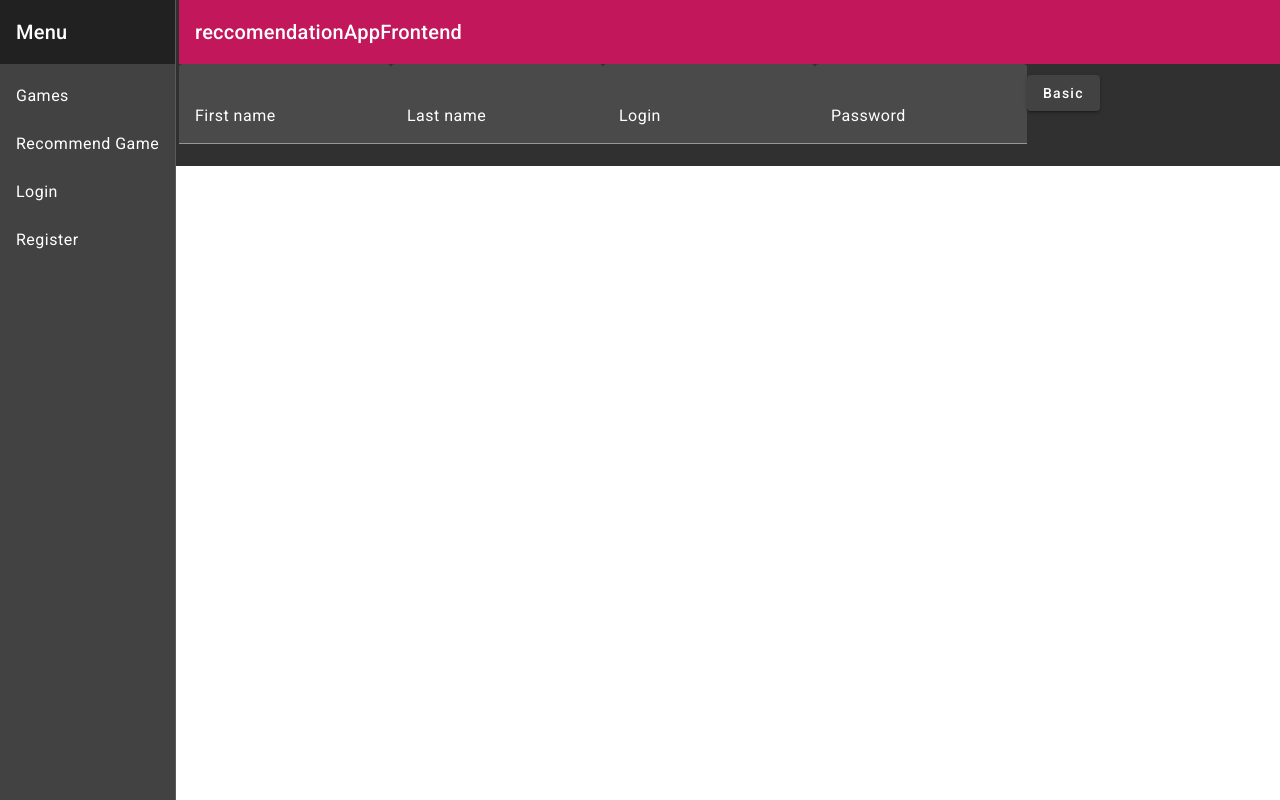
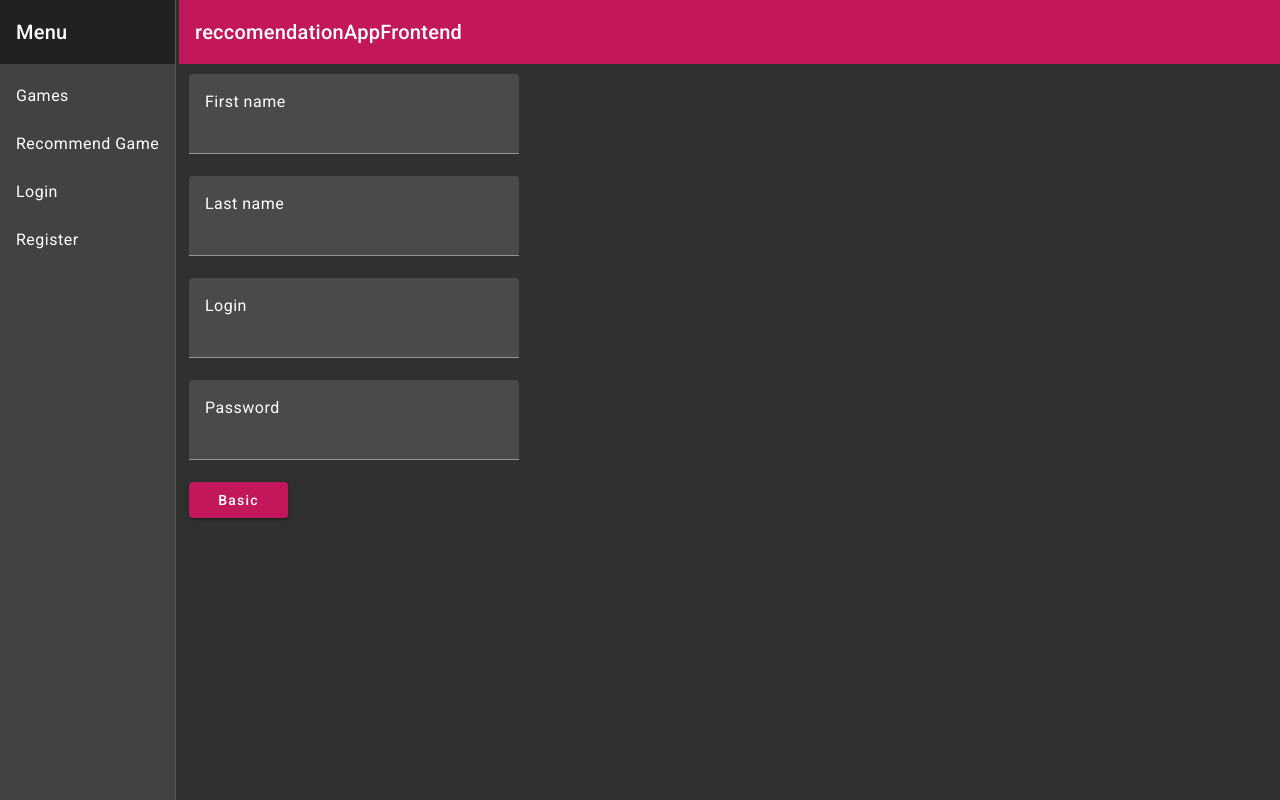
Before and after one commit to hasiq/reccomendationApp-frontend, an Angular app: page /register in a window 1280 px wide. Built offline with nearby package versions, Linux system fonts and the light colour scheme.

Commit message:
added styling, logout option and nav bar functionality

```diff
--- a/src/app/app.component.html
+++ b/src/app/app.component.html
@@ -8,11 +8,15 @@
     [opened]="(isHandset$ | async) === false"
   >
     <mat-toolbar>Menu</mat-toolbar>
-    <mat-nav-list>
+    <mat-nav-list *ngIf="service.logged == false">
       <a mat-list-item routerLink="games">Games</a>
       <a mat-list-item routerLink="recommend">Recommend Game</a>
       <a mat-list-item routerLink="login">Login</a>
       <a mat-list-item routerLink="register">Register</a>
+    </mat-nav-list>
+    <mat-nav-list *ngIf="service.logged == true">
+      <a mat-list-item routerLink="games">Games</a>
+      <a mat-list-item routerLink="recommend">Recommend Game</a>
     </mat-nav-list>
   </mat-sidenav>
   <mat-sidenav-content>
--- a/src/app/app.component.scss
+++ b/src/app/app.component.scss
@@ -0,0 +1,3 @@
+.sidenav-container {
+  height: 100%;
+}
--- a/src/app/app.component.ts
+++ b/src/app/app.component.ts
@@ -1,6 +1,6 @@
-import { Component, inject } from '@angular/core';
+import { Component, OnInit, inject } from '@angular/core';
 import { BreakpointObserver, Breakpoints } from '@angular/cdk/layout';
-import { AsyncPipe } from '@angular/common';
+import { AsyncPipe, CommonModule } from '@angular/common';
 import { MatToolbarModule } from '@angular/material/toolbar';
 import { MatButtonModule } from '@angular/material/button';
 import { MatSidenavModule } from '@angular/material/sidenav';
@@ -8,7 +8,15 @@ import { MatListModule } from '@angular/material/list';
 import { MatIconModule } from '@angular/material/icon';
 import { Observable } from 'rxjs';
 import { map, shareReplay } from 'rxjs/operators';
-import { RouterModule } from '@angular/router';
+import {
+  ActivatedRoute,
+  NavigationEnd,
+  Router,
+  RouterModule,
+} from '@angular/router';
+import { BrowserModule } from '@angular/platform-browser';
+import { FormsModule } from '@angular/forms';
+import { GameServiceService } from './pages/service/gameService.service';
 
 @Component({
   selector: 'app-root',
@@ -23,10 +31,16 @@ import { RouterModule } from '@angular/router';
     MatIconModule,
     AsyncPipe,
     RouterModule,
+    CommonModule,
+    FormsModule,
   ],
 })
-export class AppComponent {
+export class AppComponent{
   private breakpointObserver = inject(BreakpointObserver);
+
+  token = window.localStorage.getItem('auth');
+  logged = false;
+  mySubscription: any;
 
   isHandset$: Observable<boolean> = this.breakpointObserver
     .observe(Breakpoints.Handset)
@@ -34,4 +48,10 @@ export class AppComponent {
       map((result) => result.matches),
       shareReplay()
     );
+
+
+
+  constructor(public service: GameServiceService) {
+
+  }
 }
--- a/src/app/pages/games/games.component.html
+++ b/src/app/pages/games/games.component.html
@@ -1,5 +1,6 @@
+<form [formGroup]="gamesForm">
+  <mat-form-field>
     <mat-label>Search by name</mat-label>
-<form [formGroup]="gamesForm">
     <input
       matInput
       type="text"
@@ -7,7 +8,19 @@
       placeholder="game name"
       (input)="findGame()"
     />
+  </mat-form-field>
 </form>
+
+<button
+  *ngIf="token != null"
+  class="button"
+  mat-button
+  mat-raised-button
+  color="primary"
+  (click)="logout()"
+>
+  Logout
+</button>
 <div class="mat-elevation-z8">
   <table
     [dataSource]="dataSource"
--- a/src/app/pages/games/games.component.scss
+++ b/src/app/pages/games/games.component.scss
@@ -2,3 +2,7 @@
   width: 100%;
   height: 100%;
 }
+
+.mat-elevation-z8 {
+  height: 78%;
+}
--- a/src/app/pages/games/games.component.ts
+++ b/src/app/pages/games/games.component.ts
@@ -9,7 +9,13 @@ import { MatSortModule, MatSort } from '@angular/material/sort';
 import { GamesItem } from './games-datasource';
 import { GameServiceService } from '../service/gameService.service';
 import { catchError, first, startWith, switchMap, map } from 'rxjs';
-import { RouterModule } from '@angular/router';
+import {
+  ActivatedRoute,
+  NavigationEnd,
+  Route,
+  Router,
+  RouterModule,
+} from '@angular/router';
 import { MatButtonModule } from '@angular/material/button';
 import { MatInputModule } from '@angular/material/input';
 import { MatFormFieldModule } from '@angular/material/form-field';
@@ -22,6 +28,7 @@ import {
 } from '@angular/forms';
 import { CommonModule } from '@angular/common';
 import { BrowserModule } from '@angular/platform-browser';
+
 
 @Component({
   selector: 'app-games',
@@ -57,6 +64,7 @@ export class GamesComponent implements AfterViewInit, OnInit {
   displayedColumns = ['ID', 'name', 'author', 'release date', 'gameDetails'];
   sort: any;
   search: string = '';
+  mySubscription: any;
   ngAfterViewInit(): void {
     // this.dataSource.sort = this.sort;
 
@@ -82,7 +90,20 @@ export class GamesComponent implements AfterViewInit, OnInit {
       });
   }
 
-  constructor(private service: GameServiceService, private fb: FormBuilder) {}
+  constructor(
+    private service: GameServiceService,
+    private fb: FormBuilder,
+    private router: Router,
+    private activatedRoute: ActivatedRoute
+  ) {
+    this.router.routeReuseStrategy.shouldReuseRoute = () => false;
+    this.mySubscription = this.router.events.subscribe((event) => {
+      if (event instanceof NavigationEnd) {
+        // Trick the Router into believing it's last link wasn't previously loaded
+        this.router.navigated = false;
+      }
+    });
+  }
 
   // fetchAllGames() {
   //   this.service
@@ -123,7 +144,6 @@ export class GamesComponent implements AfterViewInit, OnInit {
       );
   }
 
-
   switchTable() {
     if (this.token != null) {
       this.displayedColumns = [
@@ -145,4 +165,11 @@ export class GamesComponent implements AfterViewInit, OnInit {
 
     return name.join(' ');
   }
+
+  logout() {
+    console.log(window.localStorage.getItem('auth'));
+    window.localStorage.removeItem('auth');
+    this.router.navigate([this.router.url]);
+    this.service.logged = false;
+  }
 }
--- a/src/app/pages/login/login.component.css
+++ b/src/app/pages/login/login.component.css
@@ -0,0 +1,12 @@
+form {
+  display: flex;
+  flex-direction: column;
+  width: 30%;
+  margin-top: 10px;
+  margin-left: 10px;
+  justify-content: center;
+}
+
+button {
+  width: 30%;
+}
--- a/src/app/pages/login/login.component.html
+++ b/src/app/pages/login/login.component.html
@@ -1,5 +1,6 @@
 <form [formGroup]="form">
   <mat-form-field>
+    <label for="loginName">Username</label>
     <input
       class="formControl"
       matInput
@@ -8,9 +9,9 @@
       name="login"
       formControlName="login"
     />
-    <label for="loginName">Username</label>
   </mat-form-field>
   <mat-form-field>
+    <label for="loginPassword">Password</label>
     <input
       class="formControl"
       matInput
@@ -19,13 +20,8 @@
       name="password"
       formControlName="password"
     />
-    <label for="loginPassword">Password</label>
   </mat-form-field>
-  <button
-    mat-raised-button
-    type="submit"
-    (click)="Login()"
-  >
+  <button mat-raised-button color="primary" type="submit" (click)="Login()">
     Basic
   </button>
 </form>
--- a/src/app/pages/login/login.component.ts
+++ b/src/app/pages/login/login.component.ts
@@ -15,6 +15,7 @@ import { MatButtonModule } from '@angular/material/button';
 import { UserService } from '../service/user.service';
 import { first } from 'rxjs';
 import { Router, RouterModule } from '@angular/router';
+import { GameServiceService } from '../service/gameService.service';
 @Component({
   selector: 'app-login',
   templateUrl: './login.component.html',
@@ -36,7 +37,8 @@ export class LoginComponent implements OnInit {
   constructor(
     private service: UserService,
     private fb: FormBuilder,
-    private router: Router
+    private router: Router,
+    private gamesService: GameServiceService
   ) {}
   userData: any;
   ngOnInit() {
@@ -60,7 +62,8 @@ export class LoginComponent implements OnInit {
         // (this.userData = data),
         //   console.log(this.userData.token),
       });
-    const delayInMilliseconds = 100; // Adjust the delay as needed
+      this.gamesService.logged = true;
+    const delayInMilliseconds = 100;
 
     setTimeout(() => {
       this.router.navigate(['/games']);
--- a/src/app/pages/register/register.component.css
+++ b/src/app/pages/register/register.component.css
@@ -0,0 +1,12 @@
+form {
+  display: flex;
+  flex-direction: column;
+  width: 30%;
+  margin-top: 10px;
+  margin-left: 10px;
+  justify-content: center;
+}
+
+button {
+  width: 30%;
+}
--- a/src/app/pages/register/register.component.html
+++ b/src/app/pages/register/register.component.html
@@ -1,5 +1,6 @@
 <form [formGroup]="form">
   <mat-form-field>
+    <label for="name">First name</label>
     <input
       class="formControl"
       matInput
@@ -8,9 +9,9 @@
       name="name"
       formControlName="name"
     />
-    <label for="name">First name</label>
   </mat-form-field>
   <mat-form-field>
+    <label for="lastName">Last name</label>
     <input
       class="formControl"
       matInput
@@ -19,9 +20,9 @@
       name="lastName"
       formControlName="lastName"
     />
-    <label for="lastName">Last name</label>
   </mat-form-field>
   <mat-form-field>
+    <label for="login">Login</label>
     <input
       class="formControl"
       matInput
@@ -30,9 +31,9 @@
       name="login"
       formControlName="login"
     />
-    <label for="login">Login</label>
   </mat-form-field>
   <mat-form-field>
+    <label for="password">Password</label>
     <input
       class="formControl"
       matInput
@@ -41,8 +42,9 @@
       name="password"
       formControlName="password"
     />
-    <label for="password">Password</label>
   </mat-form-field>
 
-  <button mat-raised-button type="submit" (click)="Register()">Basic</button>
+  <button mat-raised-button color="primary" type="submit" (click)="Register()">
+    Basic
+  </button>
 </form>
--- a/src/app/pages/service/gameService.service.ts
+++ b/src/app/pages/service/gameService.service.ts
@@ -65,5 +65,5 @@ export class GameServiceService {
     return this.http.get('http://localhost:8080/count');
   }
 
-
+  logged = false;
 }
```
Lines whose indentation alone changed are shown as unchanged.
